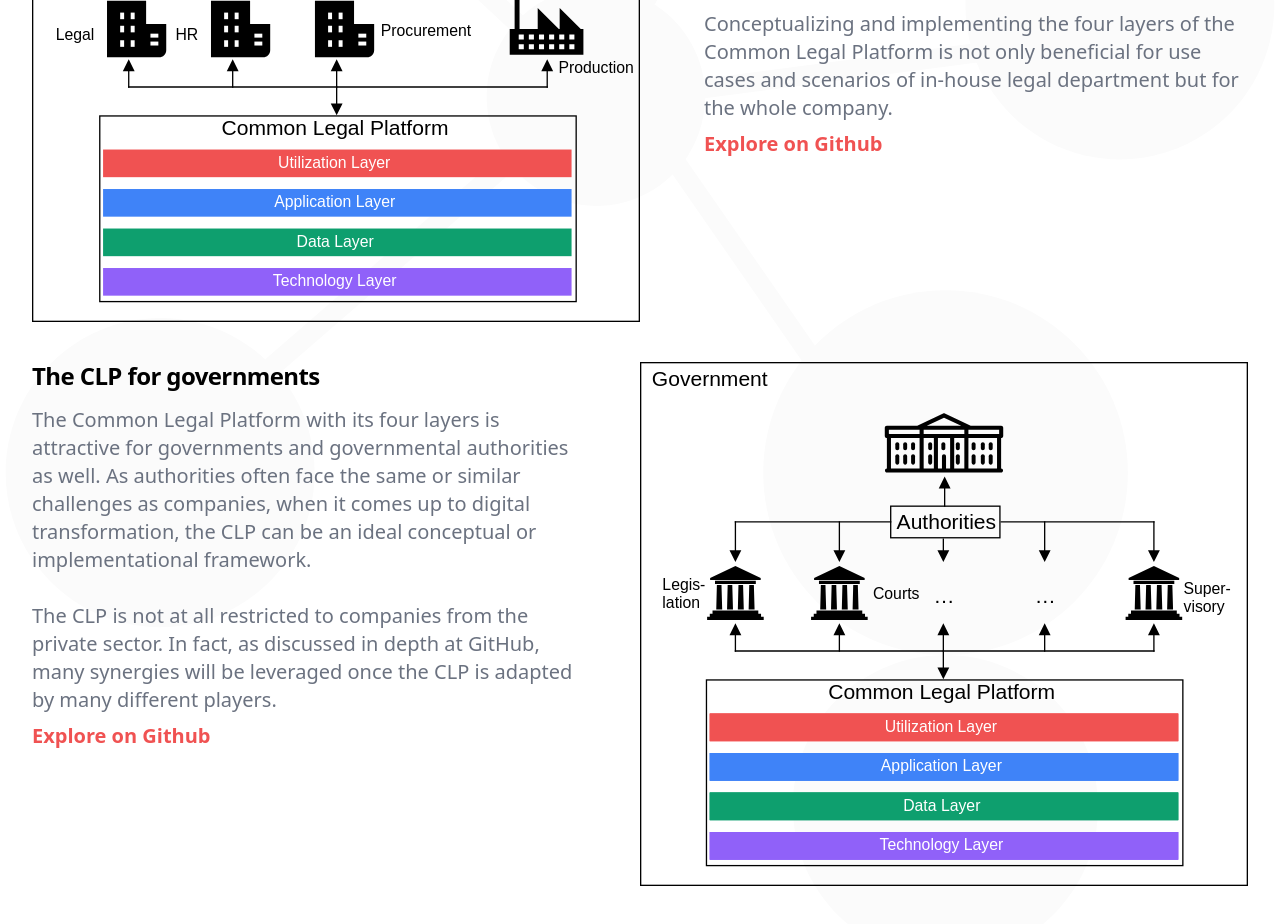
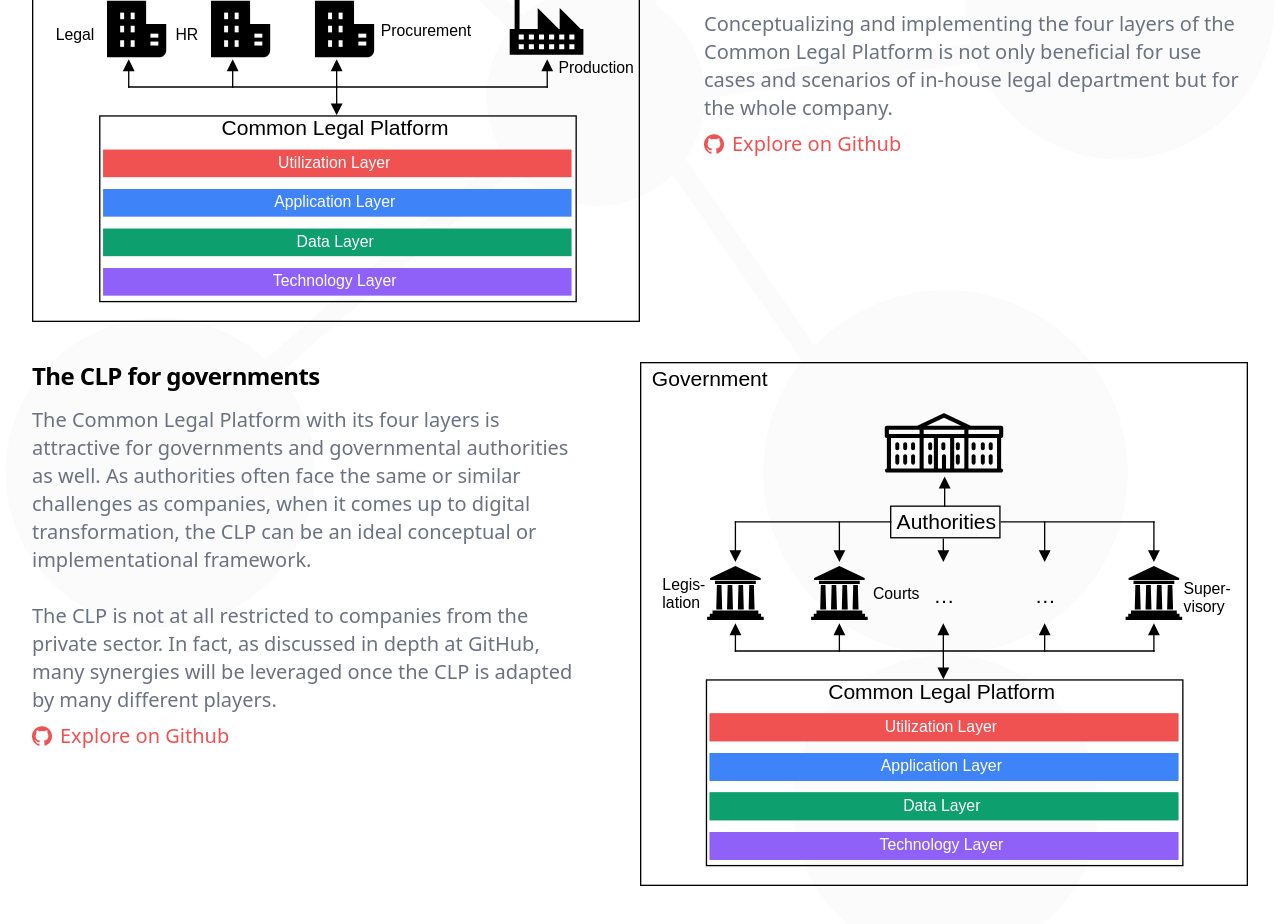
Before and after one commit to Liquid-Legal-Institute/Liquid-Legal-Institute.github.io, a website: page index.html in a window 1280 px wide. Shown: the part 3360-4284 px from the top of the page. Drawn offline with Linux system fonts and the light colour scheme.

Commit message:
add github icons for CLP for XY section

```diff
--- a/index.html
+++ b/index.html
@@ -5,7 +5,11 @@
     <script async src="https://www.googletagmanager.com/gtag/js?id=G-X6S8Z3H6VY"></script>
     <script>
         window.dataLayer = window.dataLayer || [];
-      function gtag(){dataLayer.push(arguments);}
+
+        function gtag() {
+            dataLayer.push(arguments);
+        }
+
         gtag('js', new Date());
 
         gtag('config', 'G-X6S8Z3H6VY');
@@ -395,9 +399,18 @@
                 and implementing the four layers of the Common Legal Platform is not only beneficial for use cases
                 and scenarios of in-house legal department but for the whole company.
             </p>
-                <p class="text-red-500 mt-2 font-bold">
+                <div class="flex flex-row items-center text-red-500 mt-2">
+                    <div class="dark:text-white">
+                        <svg role="img" viewBox="0 0 24 24" xmlns="http://www.w3.org/2000/svg" width='20' height='20'
+                             class='mr-2' fill="currentColor"><title>GitHub icon</title>
+                            <path d="M12 .297c-6.63 0-12 5.373-12 12 0 5.303 3.438 9.8 8.205 11.385.6.113.82-.258.82-.577 0-.285-.01-1.04-.015-2.04-3.338.724-4.042-1.61-4.042-1.61C4.422 18.07 3.633 17.7 3.633 17.7c-1.087-.744.084-.729.084-.729 1.205.084 1.838 1.236 1.838 1.236 1.07 1.835 2.809 1.305 3.495.998.108-.776.417-1.305.76-1.605-2.665-.3-5.466-1.332-5.466-5.93 0-1.31.465-2.38 1.235-3.22-.135-.303-.54-1.523.105-3.176 0 0 1.005-.322 3.3 1.23.96-.267 1.98-.399 3-.405 1.02.006 2.04.138 3 .405 2.28-1.552 3.285-1.23 3.285-1.23.645 1.653.24 2.873.12 3.176.765.84 1.23 1.91 1.23 3.22 0 4.61-2.805 5.625-5.475 5.92.42.36.81 1.096.81 2.22 0 1.606-.015 2.896-.015 3.286 0 .315.21.69.825.57C20.565 22.092 24 17.592 24 12.297c0-6.627-5.373-12-12-12"/>
+                        </svg>
+                    </div>
                     <a href="https://github.com/Liquid-Legal-Institute/Common-Legal-Platform/blob/main/PlatformBenefits.md"
-                    >Explore on Github</a></p>
+                       class="text-red-500">
+                        Explore on Github
+                    </a>
+                </div>
             </div>
 
         </div>
@@ -414,9 +427,18 @@
                 discussed
                 in depth at GitHub, many synergies will be leveraged once the CLP is adapted by many different players.
             </p>
-                <p class="text-red-500 mt-2 font-bold">
+                <div class="flex flex-row items-center text-red-500 mt-2">
+                    <div class="dark:text-white">
+                        <svg role="img" viewBox="0 0 24 24" xmlns="http://www.w3.org/2000/svg" width='20' height='20'
+                             class='mr-2' fill="currentColor"><title>GitHub icon</title>
+                            <path d="M12 .297c-6.63 0-12 5.373-12 12 0 5.303 3.438 9.8 8.205 11.385.6.113.82-.258.82-.577 0-.285-.01-1.04-.015-2.04-3.338.724-4.042-1.61-4.042-1.61C4.422 18.07 3.633 17.7 3.633 17.7c-1.087-.744.084-.729.084-.729 1.205.084 1.838 1.236 1.838 1.236 1.07 1.835 2.809 1.305 3.495.998.108-.776.417-1.305.76-1.605-2.665-.3-5.466-1.332-5.466-5.93 0-1.31.465-2.38 1.235-3.22-.135-.303-.54-1.523.105-3.176 0 0 1.005-.322 3.3 1.23.96-.267 1.98-.399 3-.405 1.02.006 2.04.138 3 .405 2.28-1.552 3.285-1.23 3.285-1.23.645 1.653.24 2.873.12 3.176.765.84 1.23 1.91 1.23 3.22 0 4.61-2.805 5.625-5.475 5.92.42.36.81 1.096.81 2.22 0 1.606-.015 2.896-.015 3.286 0 .315.21.69.825.57C20.565 22.092 24 17.592 24 12.297c0-6.627-5.373-12-12-12"/>
+                        </svg>
+                    </div>
                     <a href="https://github.com/Liquid-Legal-Institute/Common-Legal-Platform/blob/main/PlatformBenefits.md"
-                    >Explore on Github</a></p>
+                       class="text-red-500">
+                        Explore on Github
+                    </a>
+                </div>
             </div>
             <img class="mx-auto w-full md:w-1/2 h-full dark:hidden" src="public/synergies-gov-light.svg" alt=""/>
             <img class="mx-auto w-full md:w-1/2 w-1/2 mb-6 h-full light:hidden" src="public/synergies-gov-dark.svg"
```
Lines whose indentation alone changed are shown as unchanged.
